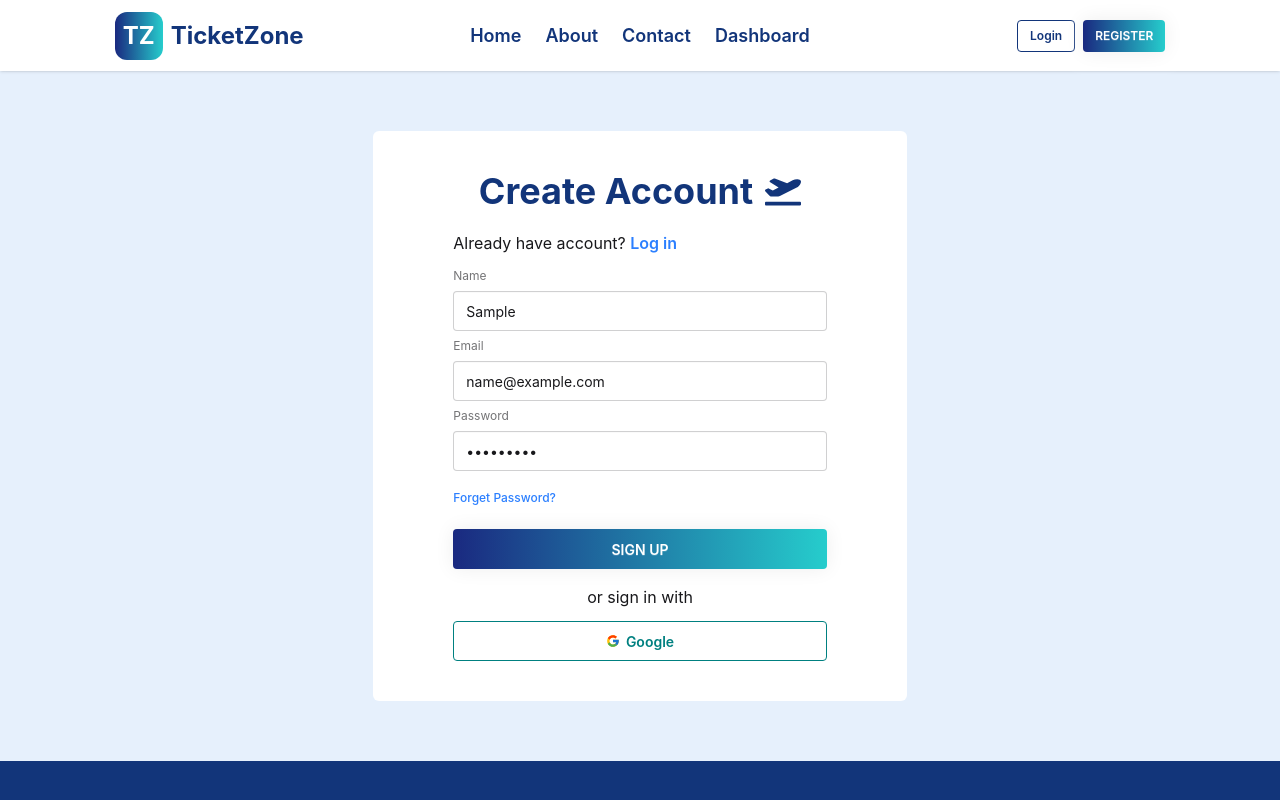
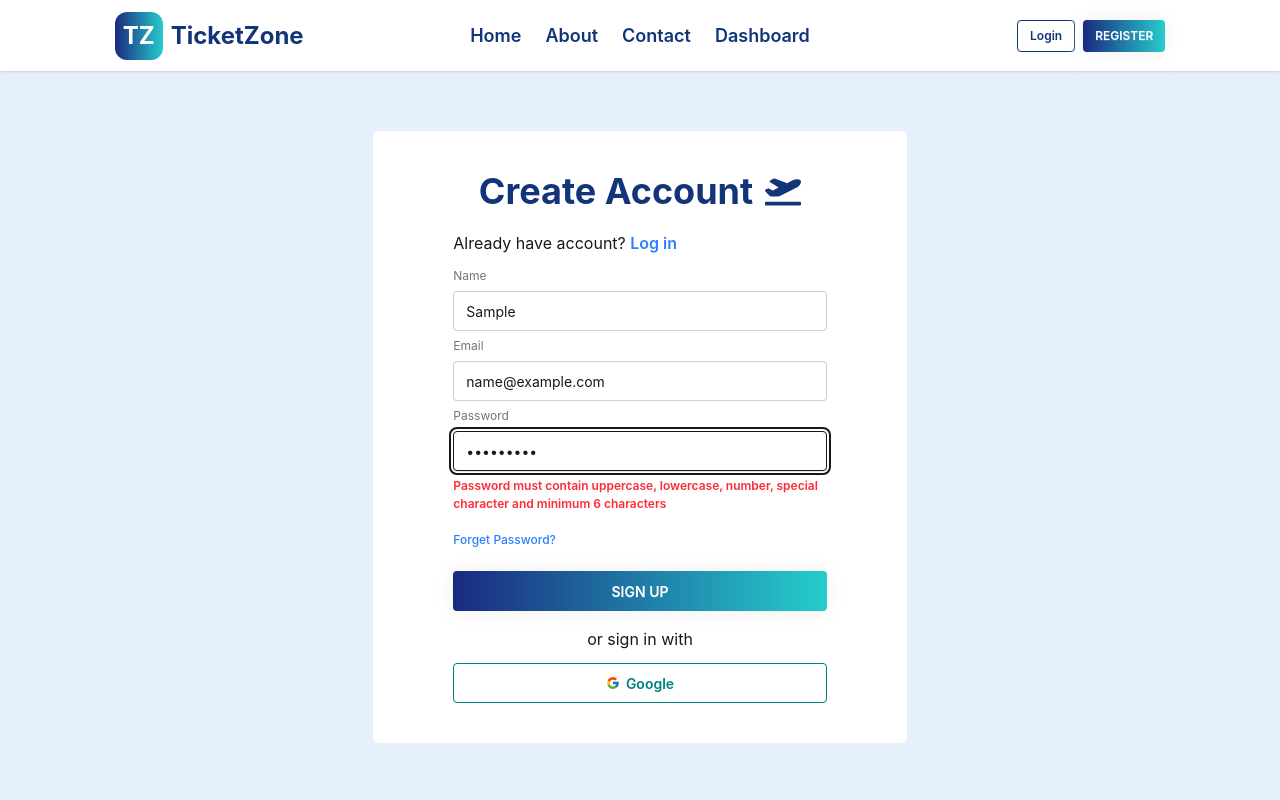
Before and after one commit to riday-kumar/ticket-zone-client-side, a React (Vite) app: page /register in a window 1280 px wide. Both pictures are taken after typing "Sample", "name@example.com", "Sample123" into the empty fields and a click on the button "SIGN UP". Shown: the top 800 px of the page. Built offline with nearby package versions, Linux system fonts and the light colour scheme; no server answers.

Commit message:
react hook form added in the register

```diff
--- a/package.json
+++ b/package.json
@@ -17,6 +17,7 @@
     "lottie-react": "^2.4.1",
     "react": "^19.2.5",
     "react-dom": "^19.2.5",
+    "react-hook-form": "^7.76.0",
     "react-icons": "^5.6.0",
     "react-router": "^7.15.0",
     "sweetalert2": "^11.26.24",
--- a/src/pages/Register/Register.jsx
+++ b/src/pages/Register/Register.jsx
@@ -4,20 +4,30 @@ import { Link, useNavigate } from "react-router";
 import useAuth from "../../hooks/useAuth";
 import Swal from "sweetalert2";
 import useAxiosSecure from "../../hooks/useAxiosSecure";
+import { useForm } from "react-hook-form";
 
 const Register = () => {
   const { signUpWithEmail, googleLogin } = useAuth();
   // console.log(signUpWithEmail);
   const axiosSecure = useAxiosSecure();
 
+  const {
+    register,
+    handleSubmit,
+    formState: { errors },
+  } = useForm();
+
   const navigate = useNavigate();
 
-  const handleRegister = (e) => {
-    e.preventDefault();
-    const name = e.target.name.value;
-    const email = e.target.email.value;
-    const password = e.target.password.value;
+  const handleRegister = (data) => {
+    // e.preventDefault();
+    const name = data.name;
+    const email = data.email;
+    const password = data.password;
     const newUser = { name, email };
+
+    // console.log(data);
+
     signUpWithEmail(email, password)
       .then((res) => {
         if (res.user) {
@@ -89,31 +99,62 @@ const Register = () => {
           Log in
         </Link>
       </p>
-      <form onSubmit={handleRegister}>
+      <form onSubmit={handleSubmit(handleRegister)}>
         <fieldset className="fieldset border-base-300 rounded-box ">
           <label className="label">Name</label>
           <input
             type="text"
             name="name"
+            {...register("name", { required: true })}
             className="input w-full"
             placeholder="Name"
           />
+          {errors.name?.type === "required" && (
+            <span className="text-red-500 font-semibold">Name is required</span>
+          )}
 
           <label className="label">Email</label>
           <input
             type="email"
             name="email"
+            {...register("email", {
+              required: true,
+              pattern: /^[^\s@]+@[^\s@]+\.[^\s@]+$/,
+            })}
             className="input w-full"
             placeholder="Email"
           />
+          {errors.email?.type === "required" && (
+            <span className="text-red-500 font-semibold">
+              Email is required
+            </span>
+          )}
+          {errors.email?.type === "pattern" && (
+            <span className="text-red-500 font-semibold">Invalid Email</span>
+          )}
 
           <label className="label">Password</label>
           <input
             type="password"
             name="password"
+            {...register("password", {
+              required: true,
+              pattern: /^(?=.*[a-z])(?=.*[A-Z])(?=.*\d)(?=.*[@$!%*?&]).{6,}$/,
+            })}
             className="input w-full"
             placeholder="Password"
           />
+          {errors.password?.type === "required" && (
+            <span className="text-red-500 font-semibold">
+              Password is required
+            </span>
+          )}
+          {errors.password?.type === "pattern" && (
+            <span className="text-red-500 font-semibold">
+              Password must contain uppercase, lowercase, number, special
+              character and minimum 6 characters
+            </span>
+          )}
           <Link className="text-blue-500 font-medium mt-3">
             Forget Password?
           </Link>
```
Also changed, not shown: 1 other file (tests, documents, lock files or other folders).
